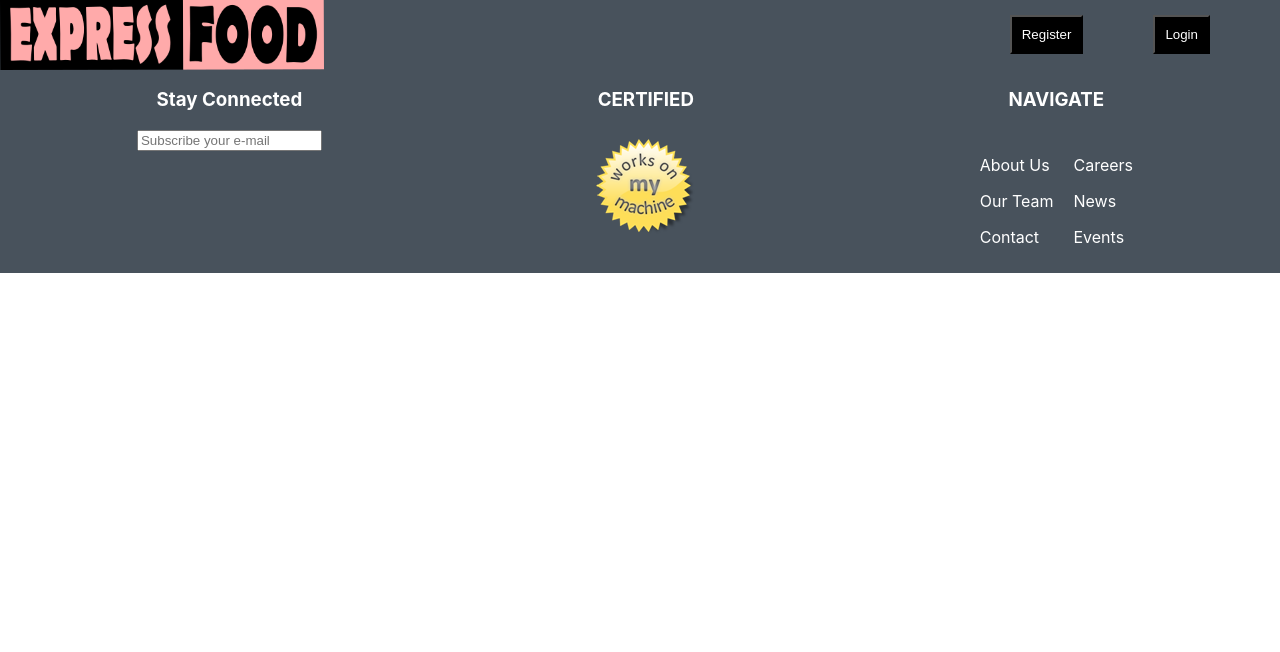
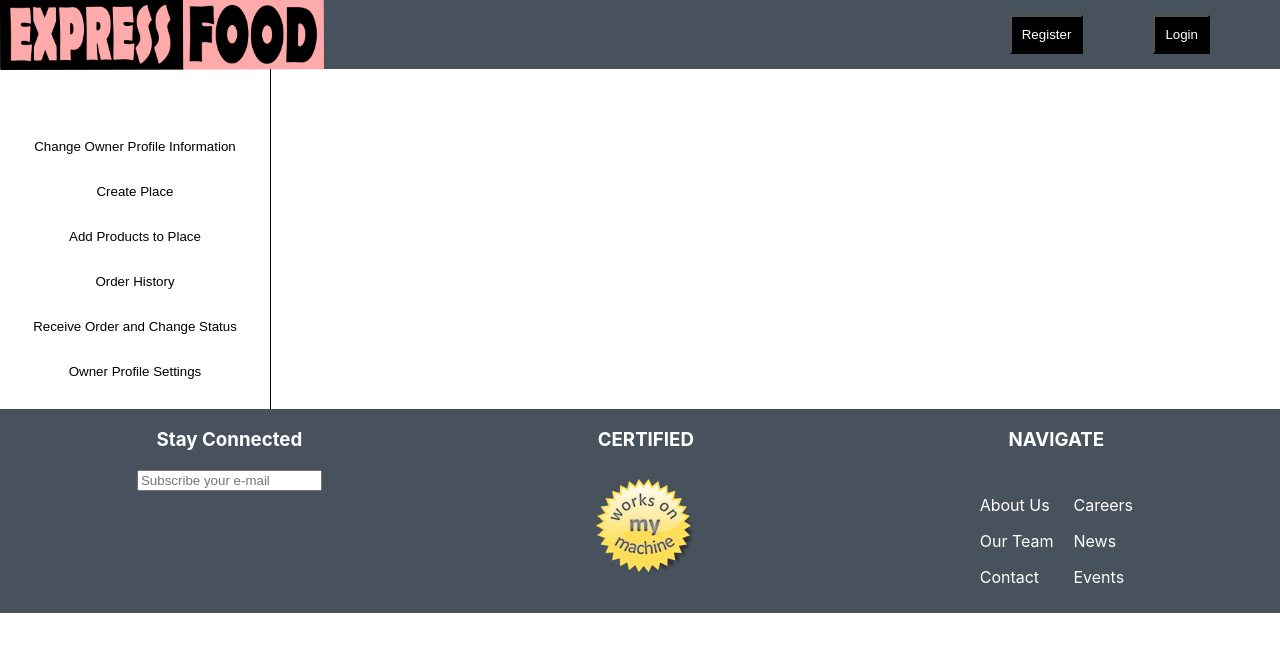
Before and after one commit to AWAProject-Group33/AWA-Frontend, a React (Create React App) app in the folder frontend/: page /ownerprofile in a window 1280 px wide. Shown: the top 652 px of the page. Built offline with nearby package versions, Linux system fonts and the light colour scheme.

Commit message:
Some functionalities in new components

```diff
--- a/frontend/src/App.js
+++ b/frontend/src/App.js
@@ -16,6 +16,7 @@ import PlaceView from './components/placeView';
 import OrderConfirmation from './components/orderConfirmation'
 import UserProfile from './components/userProfile';
 import UserSettings from './components/userSettings';
+import OwnerProfile from './components/OwnerProfile';
 
 
 
@@ -45,7 +46,7 @@ function App() {
           <Route path="/restaurant" element={<PlaceView placeName="Luigi´s"/> /*Need specific path for every restaurant*/} />
           <Route path="/orderconfirmation" element={<OrderConfirmation />} />
           <Route path="/myprofile" element={<UserProfile />} />
-          <Route path="/settings" element={<UserSettings />} />
+          <Route path="/ownerprofile" element={<OwnerProfile />} />
         </Routes>
       <Bottom />
     </div>
--- a/frontend/src/components/Header.module.css
+++ b/frontend/src/components/Header.module.css
@@ -44,3 +44,14 @@
  button:hover {
      color: rgb(255, 170, 170);
  }
+
+ .LinkBtn {
+     color: black;
+     border: none;
+     background: white;
+     padding-Top: 20px;
+ }
+
+ .LinkBtn:hover {
+    color: rgb(255, 170, 170);
+ }
--- a/frontend/src/components/ModalUserOptions.js
+++ b/frontend/src/components/ModalUserOptions.js
@@ -21,8 +21,6 @@ function ModalUserOptions(props)
             <hr></hr>
             <button onClick={ShowCart} style={{border: "none"}}>Shopping Cart</button>
             <hr></hr>
-            <button onClick={props.onProfileClick} style={{border: "none"}}><Link to="/settings">Settings</Link></button>
-            <hr></hr>
 
             <button onClick={props.onLogOutClick} style={{border: "none"}}><Link to="/">LogOut</Link></button>
             {showCartDetail ? <ModalShoppingCart onClick={HideCart}/> : null}
--- /dev/null
+++ b/frontend/src/components/OwnerProfile.js
@@ -0,0 +1,39 @@
+
+import React, {useState} from 'react';
+import Style from './Header.module.css';
+import CreatePlace from './createPlace';
+import AddProductToPlace from './addProductToPlace';
+
+export default function OwnerProfile() {
+
+    const [createPlace, setCreatePlace] = useState(false);
+    const [addProductToPlace, setAddProductToPlace] = useState(false);
+
+    function GeneratePlace() {
+        setCreatePlace(true);
+        setAddProductToPlace(false);
+    }
+
+    function ProductToPlace() {
+        setAddProductToPlace(true);
+        setCreatePlace(false);
+    }
+
+    return (
+        <div style={{display: "flex",justifyContent: "start"}}>
+
+            <div style={{display: "block", borderRight: "solid black 1px", padding: "20px", width: "230px", paddingTop: "50px"}}>
+                <button className={Style.LinkBtn}>Change Owner Profile Information</button>
+                <button className={Style.LinkBtn} onClick={GeneratePlace}>Create Place</button>
+                <button className={Style.LinkBtn} onClick={ProductToPlace}>Add Products to Place</button>
+                <button className={Style.LinkBtn}>Order History</button>
+                <button className={Style.LinkBtn}>Receive Order and Change Status</button>
+                <button className={Style.LinkBtn}>Owner Profile Settings</button>
+            </div>
+            <div>
+                {createPlace ? <CreatePlace /> : null}
+                {addProductToPlace ? <AddProductToPlace />: null}
+            </div>
+        </div>
+    );
+}
--- /dev/null
+++ b/frontend/src/components/addProductToPlace.js
@@ -0,0 +1,18 @@
+export default function addProductToPlace() {
+    return (
+    <div>
+
+        <div style={{display: "table-caption", padding: "50px"}}>
+            <select>
+                <option value="Restaurant">Luigi´s</option>
+            </select>
+            <p>image</p>
+
+            <label>Product Name<input type="text"></input></label>
+            <label>Price<input type="number"></input></label>
+            <label>Description<input type="text"></input></label>
+            <button>Add Product</button>
+        </div>
+    </div>
+    );
+}
--- /dev/null
+++ b/frontend/src/components/createPlace.js
@@ -0,0 +1,20 @@
+export default function CreatePlace() {
+    return (
+        <div style={{display: "table-caption", padding: "50px"}}>
+            <p>image</p>
+            <label>Place Name<input type="text"></input></label>
+            <label>Address<input type="text"></input></label>
+            <label>Operating Hour<input type="text"></input></label>
+            <label>Price Average<input type="text"></input></label>
+            <select>
+                <option value="Buffet">Type</option>
+                <option value="Buffet">Buffet</option>
+                <option value="FastFood">Fast Food</option>
+                <option value="FastCasual">Fast Casual</option>
+                <option value="CasualDinning">Casual Dinning</option>
+                <option value="FineDinning">Fine Dinning</option>
+            </select>
+            <button>Create Restaurant</button>
+        </div>
+    );
+}
--- a/frontend/src/components/orderConfirmation.js
+++ b/frontend/src/components/orderConfirmation.js
@@ -16,6 +16,7 @@ export default function OrderConfirmation() {
             <spam>3</spam>
             <spam>4</spam>
             </div>
+            <button>Order Delivered</button>
         </div>
     );
 }
--- a/frontend/src/components/userProfile.js
+++ b/frontend/src/components/userProfile.js
@@ -1,9 +1,20 @@
+
+import Style from './Header.module.css'
+
 export default function UserProfile() {
 
     return (
-        <div style={{display: "flex",justifyContent: "space-between"}}>
-            <div>tab</div>
-            <div>Info</div>
+        <div style={{display: "flex",justifyContent: "start"}}>
+
+            <div style={{display: "block", borderRight: "solid black 1px", padding: "20px", width: "230px", paddingTop: "50px"}}>
+                <button className={Style.LinkBtn}>Change User Information</button>
+                <button className={Style.LinkBtn}>See Order History</button>
+                <button className={Style.LinkBtn}>See Order Status and Confirm</button>
+                <button className={Style.LinkBtn}>Change Profile Settings</button>
+            </div>
+            <div>
+                Info
+            </div>
         </div>
     );
 }
```
Also changed, not shown: frontend/src/App.css (line endings or trailing spaces).
